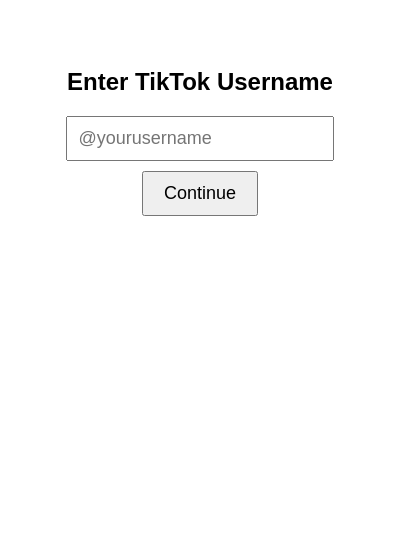
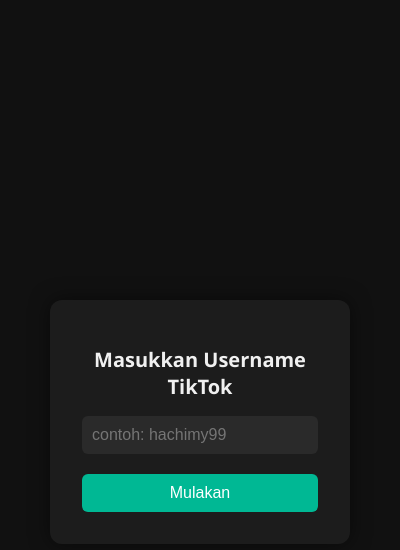
Before and after one commit to tomyamGTX/tt-live-connector, an Electron app: page username-prompt.html in a window 400 px wide. Drawn offline with Linux system fonts and the light colour scheme.

Commit message:
add username before start

```diff
--- a/username-prompt.html
+++ b/username-prompt.html
@@ -1,25 +1,77 @@
 <!DOCTYPE html>
-<html>
+<html lang="en">
 <head>
-  <meta charset="UTF-8" />
-  <title>Enter TikTok Username</title>
+  <meta charset="UTF-8">
+  <title>Masukkan Username TikTok</title>
   <style>
-    body { font-family: sans-serif; text-align: center; padding: 40px; }
-    input { padding: 10px; font-size: 18px; width: 80%; margin-bottom: 10px; }
-    button { padding: 10px 20px; font-size: 18px; }
+    * {
+      box-sizing: border-box;
+    }
+    body {
+      margin: 0;
+      font-family: 'Segoe UI', sans-serif;
+      background: #111;
+      color: #fff;
+      height: 100vh;
+      display: flex;
+      align-items: center;
+      justify-content: center;
+    }
+    .username-box {
+      background: #1c1c1c;
+      padding: 32px;
+      border-radius: 12px;
+      box-shadow: 0 0 20px rgba(0,0,0,0.5);
+      text-align: center;
+      width: 300px;
+    }
+    .username-box h1 {
+      margin-bottom: 16px;
+      font-size: 20px;
+      color: #f0f0f0;
+    }
+    .username-box input {
+      width: 100%;
+      padding: 10px;
+      border: none;
+      border-radius: 6px;
+      font-size: 16px;
+      margin-bottom: 20px;
+      background: #2a2a2a;
+      color: #fff;
+    }
+    .username-box button {
+      width: 100%;
+      padding: 10px;
+      font-size: 16px;
+      background: #00b894;
+      border: none;
+      color: white;
+      border-radius: 6px;
+      cursor: pointer;
+      transition: background 0.3s;
+    }
+    .username-box button:hover {
+      background: #00a383;
+    }
   </style>
 </head>
 <body>
-  <h2>Enter TikTok Username</h2>
-  <input id="username" placeholder="@yourusername" />
-  <br />
-  <button onclick="submit()">Continue</button>
+  <div class="username-box">
+    <h1>Masukkan Username TikTok</h1>
+    <input id="usernameInput" type="text" placeholder="contoh: hachimy99">
+    <button onclick="submitUsername()">Mulakan</button>
+  </div>
 
   <script>
     const { ipcRenderer } = require('electron');
-    function submit() {
-      const value = document.getElementById('username').value.trim();
-      if (value) ipcRenderer.send('username-submitted', value);
+    function submitUsername() {
+      const username = document.getElementById('usernameInput').value.trim();
+      if (username) {
+        ipcRenderer.send('username-submitted', username);
+      } else {
+        alert("Sila masukkan username.");
+      }
     }
   </script>
 </body>
```
Also changed, not shown: index.html (+9 -1 lines), main.js (+32 -26 lines), renderer.js (+11 -0 lines).
